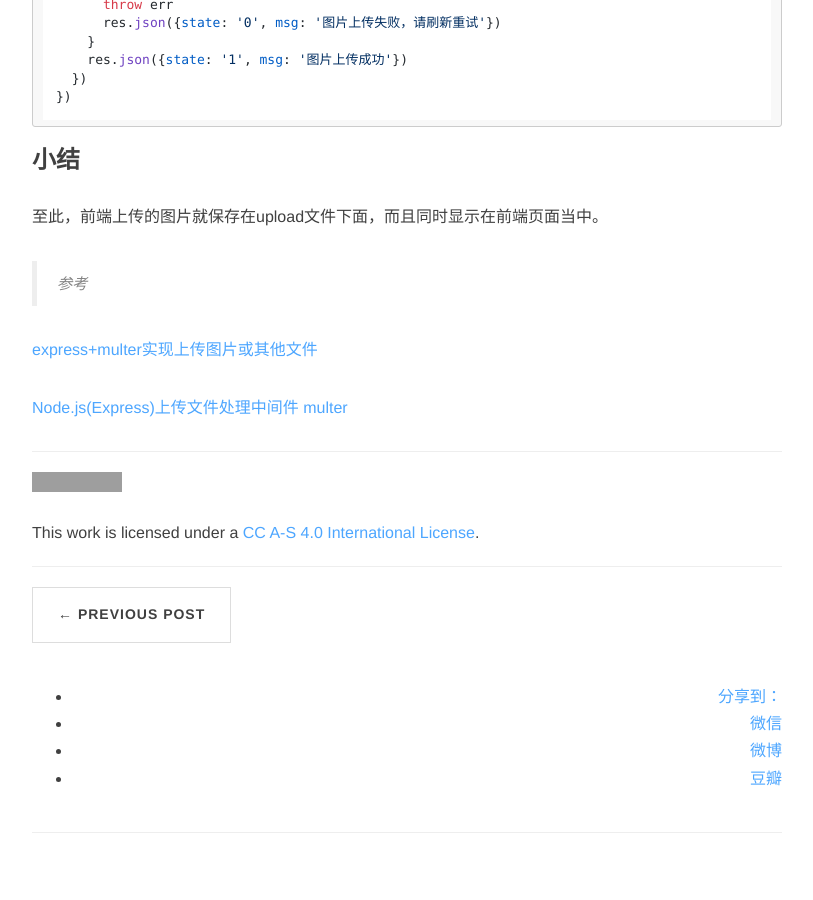
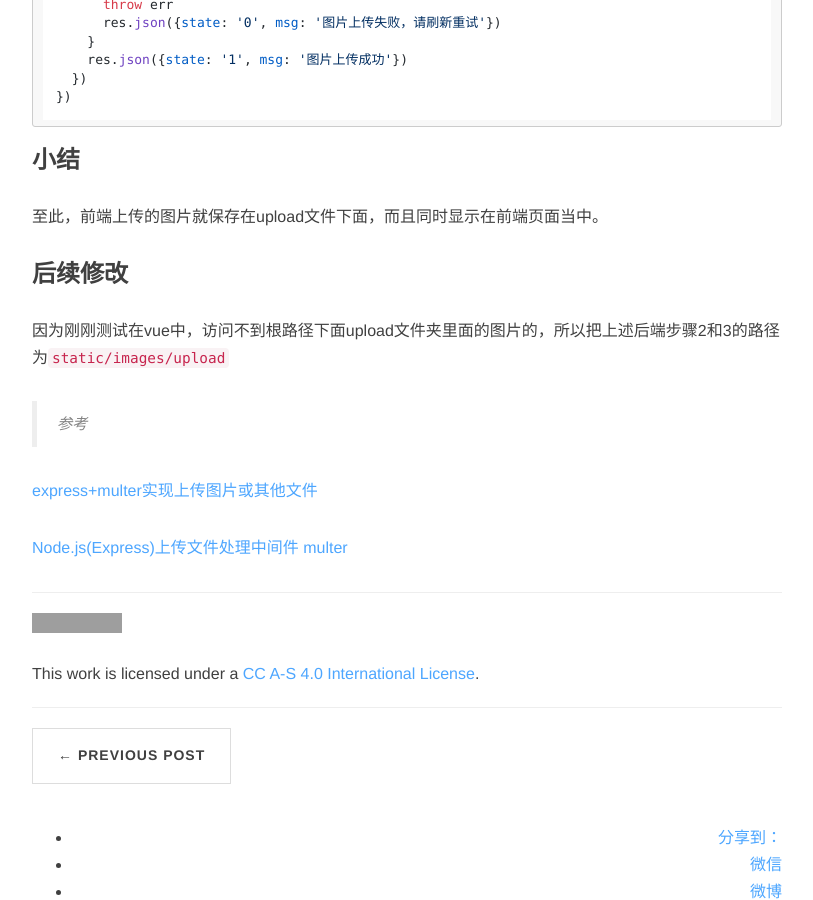
Before and after one commit to lo56ve/lo56ve.github.io, a Jekyll site: the page built from _posts/2017-04-24-upload.md, in a window 1280 px wide and 900 px high, scrolled down 1511 px. Shown: the whole window, without its empty margins (233-1046 px from the left). Built offline with Jekyll 4.4.1, drawn with Linux system fonts in a browser that asks for light colours; nearby versions of some CDN libraries; comment, search, counter and statistics services are not loaded; grey boxes are pictures that could not be loaded.

Commit message:
修改今天博客的一些地方

```diff
--- a/_posts/2017-04-24-upload.md
+++ b/_posts/2017-04-24-upload.md
@@ -67,6 +67,10 @@ router.post('/upload', upload.single('headUpload'), (req, res) => {
 
 至此，前端上传的图片就保存在upload文件下面，而且同时显示在前端页面当中。
 
+### 后续修改
+
+因为刚刚测试在vue中，访问不到根路径下面upload文件夹里面的图片的，所以把上述后端步骤2和3的路径为`static/images/upload`
+
 > 参考
 
 [express+multer实现上传图片或其他文件](http://www.jianshu.com/p/1e92a86c571a)
```
